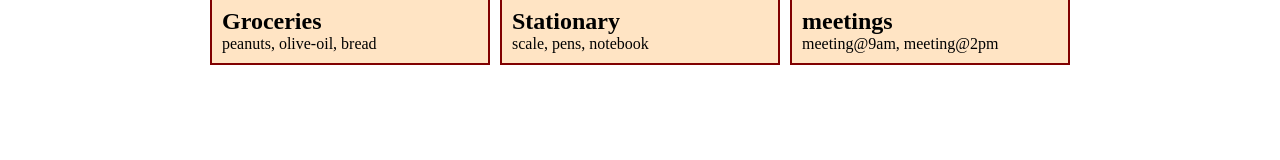
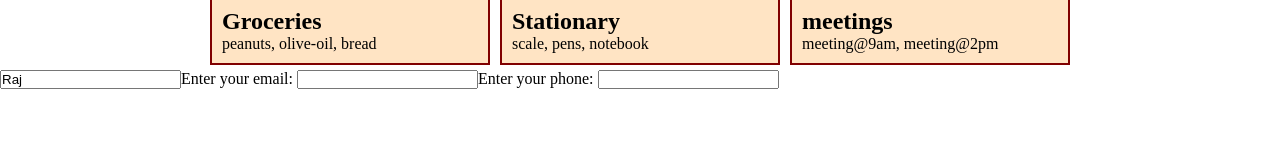
Before and after one commit to rajbhirud/Web-Development, a React (Vite) app in the folder lect008/: page / in a window 1280 px wide. Shown: the part 602-762 px from the top of the page. Built offline with nearby package versions, Linux system fonts and the light colour scheme.

Commit message:
handling events in React

```diff
--- a/lect008/src/App.jsx
+++ b/lect008/src/App.jsx
@@ -3,6 +3,8 @@ import Navbar from "./components/Navbar"
 import Card from './components/Card'
 import Counter from "./components/useState"
 import Conditionals from "./components/Conditionals"
+import HandleEvent from "./components/HandleEvent"
+
 import { useEffect } from "react"
 
 function App() {
@@ -24,6 +26,8 @@ function App() {
         </div>
         <Counter />
         <Conditionals />
+        <HandleEvent />
+        <div style={{height: "5vw"}} />
       </main>
       <Footer />
     </>
--- /dev/null
+++ b/lect008/src/components/HandleEvent.jsx
@@ -0,0 +1,26 @@
+import React, { useState } from 'react'
+
+const HandleEvent = () => {
+    const [name, setName] = useState("Raj")
+    // const [form, setForm] = useState({"email": "", "phone": ""})
+    const [form, setForm] = useState({})
+
+    const handleChange = (e) => {
+        setName(e.target.value)
+        // console.log(e)
+    }
+    const handleFormChange= (e) => {
+        setForm({...form, [e.target.name]:e.target.value})
+        console.log(form)
+    }
+
+    return (
+        <div>
+            <input type="text" value={name} onChange={handleChange}/>
+            Enter your email: <input type="text" name='email' value={form.email?form.email:""} onChange={handleFormChange}/>
+            Enter your phone: <input type="text" name='phone' value={form.phone?form.phone:""} onChange={handleFormChange}/>
+        </div>
+    )
+}
+
+export default HandleEvent
```
